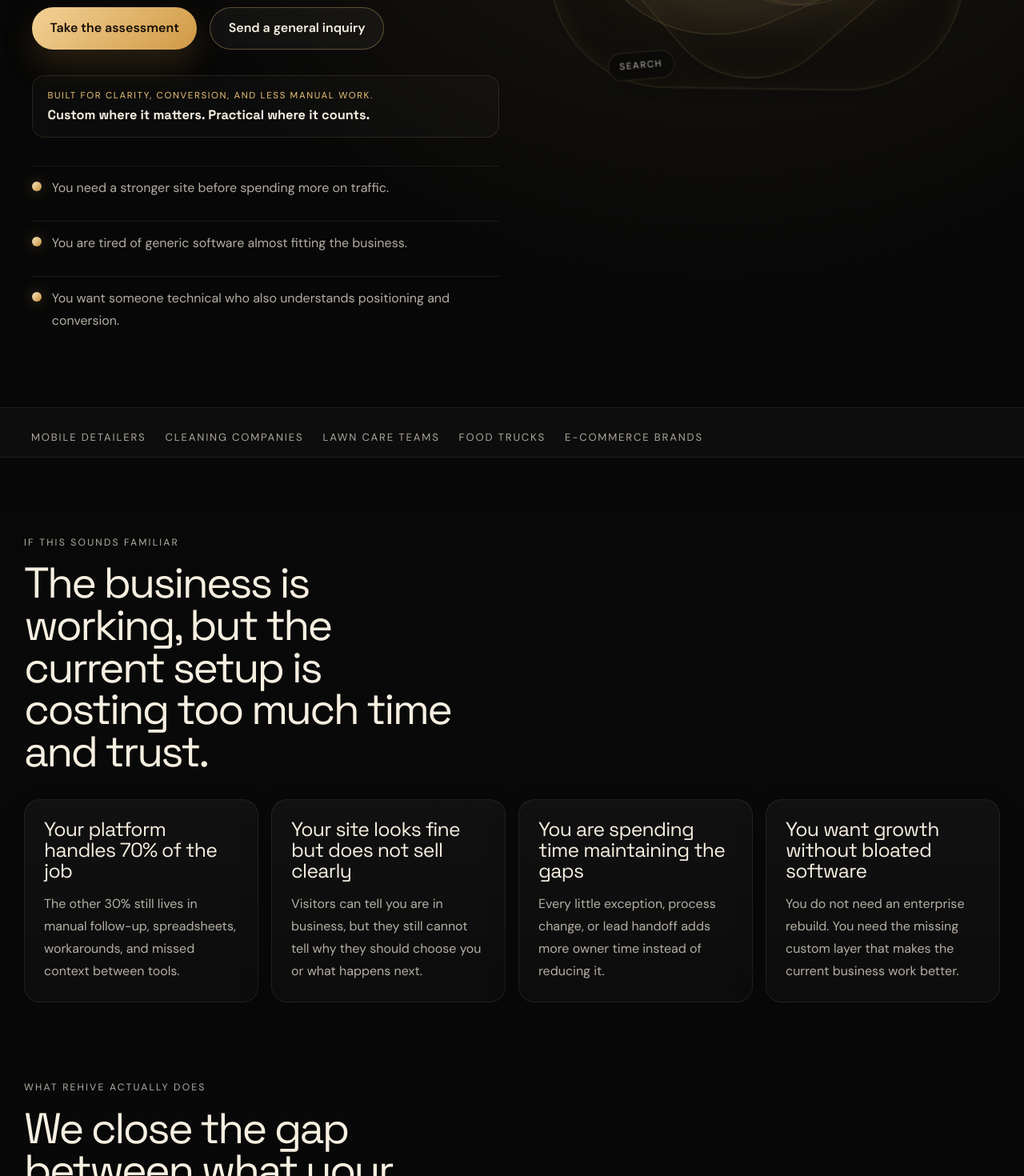
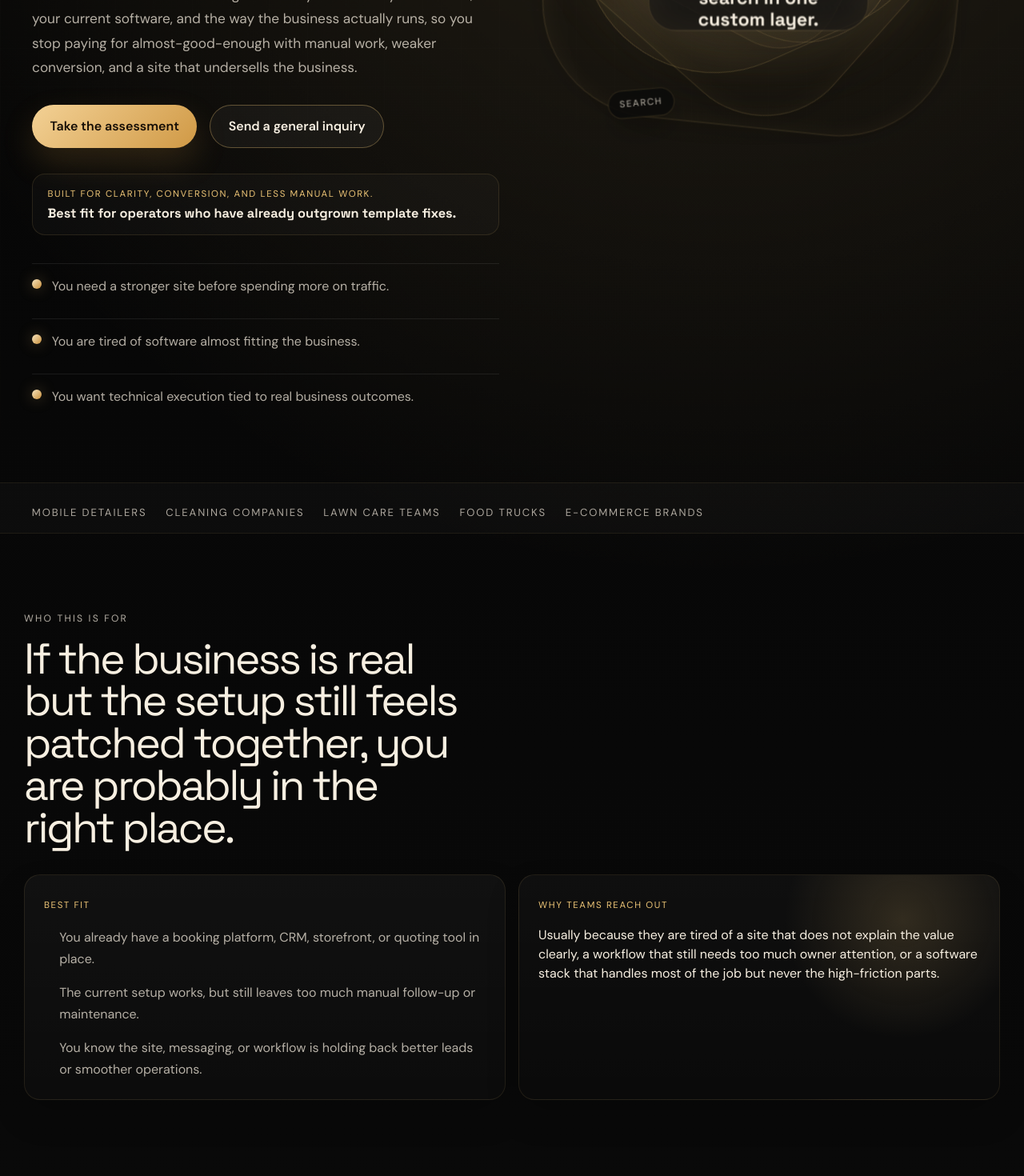
Before and after one commit to MarcusRawlins/getrehive-marketing, a Next.js app: page / in a window 1280 px wide. Shown: the part 900-2370 px from the top of the page at 80% size. Built offline with nearby package versions, Linux system fonts and the light colour scheme.

Commit message:
Strengthen homepage conversion flow

```diff
--- a/src/app/globals.css
+++ b/src/app/globals.css
@@ -78,7 +78,9 @@ body {
 
 .home-header,
 .home-hero__content,
+.home-fit,
 .home-friction,
+.home-outcomes,
 .home-offer,
 .home-process,
 .home-contact,
@@ -473,6 +475,8 @@ body {
 }
 
 .home-friction,
+.home-fit,
+.home-outcomes,
 .home-offer {
   padding: 5rem 0 0;
 }
@@ -492,14 +496,18 @@ body {
 }
 
 .friction-grid,
-.offer-grid {
+.offer-grid,
+.outcomes-grid,
+.fit-shell {
   display: grid;
   gap: 1rem;
   margin-top: 2rem;
 }
 
 .friction-card,
-.offer-card {
+.offer-card,
+.outcome-card,
+.fit-panel {
   min-height: 15rem;
   padding: 1.5rem;
   border: 1px solid rgba(236, 196, 118, 0.1);
@@ -511,7 +519,8 @@ body {
 }
 
 .friction-card h3,
-.offer-card h3 {
+.offer-card h3,
+.outcome-card h3 {
   margin: 0;
   font-family: var(--font-display), sans-serif;
   font-size: 1.55rem;
@@ -520,8 +529,42 @@ body {
 }
 
 .friction-card p,
-.offer-card p {
+.offer-card p,
+.outcome-card p,
+.fit-panel p,
+.fit-panel li,
+.contact-guidance__card p {
   margin: 0.9rem 0 0;
+}
+
+.fit-panel {
+  min-height: auto;
+}
+
+.fit-panel--accent {
+  background:
+    radial-gradient(circle at 80% 20%, rgba(236, 196, 118, 0.16), transparent 28%),
+    linear-gradient(180deg, rgba(255, 255, 255, 0.03), rgba(255, 255, 255, 0.01)),
+    rgba(8, 8, 8, 0.82);
+}
+
+.fit-panel__label,
+.contact-guidance__card span {
+  color: var(--gold);
+  text-transform: uppercase;
+  letter-spacing: 0.14em;
+  font-size: 0.72rem;
+}
+
+.fit-panel ul {
+  margin: 1rem 0 0;
+  padding-left: 1.2rem;
+  color: var(--muted);
+  line-height: 1.7;
+}
+
+.outcome-card {
+  min-height: 14rem;
 }
 
 .home-split {
@@ -659,6 +702,19 @@ body {
 .home-contact__intro p {
   max-width: 42rem;
   margin-top: 1rem;
+}
+
+.contact-guidance {
+  display: grid;
+  gap: 1rem;
+  margin-top: 1.6rem;
+}
+
+.contact-guidance__card {
+  padding: 1rem 1.1rem;
+  border: 1px solid rgba(236, 196, 118, 0.1);
+  border-radius: 1rem;
+  background: rgba(255, 255, 255, 0.025);
 }
 
 .home-contact__form {
@@ -2036,7 +2092,10 @@ img {
   }
 
   .friction-grid,
-  .offer-grid {
+  .offer-grid,
+  .outcomes-grid,
+  .fit-shell,
+  .contact-guidance {
     grid-template-columns: repeat(2, minmax(0, 1fr));
   }
 
@@ -2092,6 +2151,10 @@ img {
     grid-template-columns: repeat(4, minmax(0, 1fr));
   }
 
+  .outcomes-grid {
+    grid-template-columns: repeat(4, minmax(0, 1fr));
+  }
+
   .process-rail {
     grid-template-columns: repeat(4, minmax(0, 1fr));
   }
--- a/src/app/page.tsx
+++ b/src/app/page.tsx
@@ -41,8 +41,33 @@ const offerPillars = [
 
 const proofReasons = [
   "You need a stronger site before spending more on traffic.",
-  "You are tired of generic software almost fitting the business.",
-  "You want someone technical who also understands positioning and conversion.",
+  "You are tired of software almost fitting the business.",
+  "You want technical execution tied to real business outcomes.",
+];
+
+const fitSignals = [
+  "You already have a booking platform, CRM, storefront, or quoting tool in place.",
+  "The current setup works, but still leaves too much manual follow-up or maintenance.",
+  "You know the site, messaging, or workflow is holding back better leads or smoother operations.",
+];
+
+const outcomes = [
+  {
+    title: "Clearer positioning",
+    body: "Visitors understand what you do, who it is for, and why your business is the better choice.",
+  },
+  {
+    title: "Stronger inquiry flow",
+    body: "The path from interest to contact becomes more direct, more confident, and easier to act on.",
+  },
+  {
+    title: "Less manual cleanup",
+    body: "The business stops depending on workarounds for every exception, handoff, and follow-up step.",
+  },
+  {
+    title: "Better long-term search visibility",
+    body: "The site is structured for service intent, local relevance, and useful content that compounds over time.",
+  },
 ];
 
 const industries = [
@@ -153,13 +178,12 @@ export default function Home() {
           <div className="home-hero__content">
             <div className="home-hero__copy">
               <p className="eyebrow">For small businesses outgrowing generic tools</p>
-              <h1>
-                When your site and software almost work, almost gets expensive.
-              </h1>
+              <h1>The tools work. The gaps are what keep costing you leads and time.</h1>
               <p className="home-hero__lead">
-                ReHive Studio builds custom websites, SEO structures, and workflow
-                layers for service businesses that are tired of managing the gaps
-                between off-the-shelf tools and real-world operations.
+                ReHive Studio builds the missing custom layer between your website,
+                your current software, and the way the business actually runs, so
+                you stop paying for almost-good-enough with manual work, weaker
+                conversion, and a site that undersells the business.
               </p>
 
               <div className="home-hero__actions">
@@ -173,7 +197,7 @@ export default function Home() {
 
               <div className="hero-proof">
                 <span>Built for clarity, conversion, and less manual work.</span>
-                <strong>Custom where it matters. Practical where it counts.</strong>
+                <strong>Best fit for operators who have already outgrown template fixes.</strong>
               </div>
 
               <div className="home-hero__capabilities" id="capabilities">
@@ -200,6 +224,34 @@ export default function Home() {
           </div>
         </section>
 
+        <section className="home-fit">
+          <div className="section-heading">
+            <p className="eyebrow">Who this is for</p>
+            <h2>If the business is real but the setup still feels patched together, you are probably in the right place.</h2>
+          </div>
+
+          <div className="fit-shell">
+            <div className="fit-panel">
+              <span className="fit-panel__label">Best fit</span>
+              <ul>
+                {fitSignals.map((item) => (
+                  <li key={item}>{item}</li>
+                ))}
+              </ul>
+            </div>
+
+            <div className="fit-panel fit-panel--accent">
+              <span className="fit-panel__label">Why teams reach out</span>
+              <p>
+                Usually because they are tired of a site that does not explain the
+                value clearly, a workflow that still needs too much owner attention,
+                or a software stack that handles most of the job but never the
+                high-friction parts.
+              </p>
+            </div>
+          </div>
+        </section>
+
         <section className="home-friction">
           <div className="section-heading">
             <p className="eyebrow">If this sounds familiar</p>
@@ -209,6 +261,22 @@ export default function Home() {
           <div className="friction-grid">
             {frictionPoints.map((item) => (
               <article key={item.title} className="friction-card">
+                <h3>{item.title}</h3>
+                <p>{item.body}</p>
+              </article>
+            ))}
+          </div>
+        </section>
+
+        <section className="home-outcomes">
+          <div className="section-heading">
+            <p className="eyebrow">What improves</p>
+            <h2>The goal is not just a nicer website. The goal is a business that runs and sells better.</h2>
+          </div>
+
+          <div className="outcomes-grid">
+            {outcomes.map((item) => (
+              <article key={item.title} className="outcome-card">
                 <h3>{item.title}</h3>
                 <p>{item.body}</p>
               </article>
@@ -291,6 +359,17 @@ export default function Home() {
               or workflow is falling short, what tools are already in place, and
               what result would make this project clearly worth doing now.
             </p>
+
+            <div className="contact-guidance">
+              <div className="contact-guidance__card">
+                <span>Helpful to include</span>
+                <p>The current tools, where the workflow breaks, and what a better outcome would look like.</p>
+              </div>
+              <div className="contact-guidance__card">
+                <span>What you get back</span>
+                <p>A more grounded conversation about the gap, whether custom work is the right move, and what to prioritize first.</p>
+              </div>
+            </div>
           </div>
 
           <div className="home-contact__form">
```
